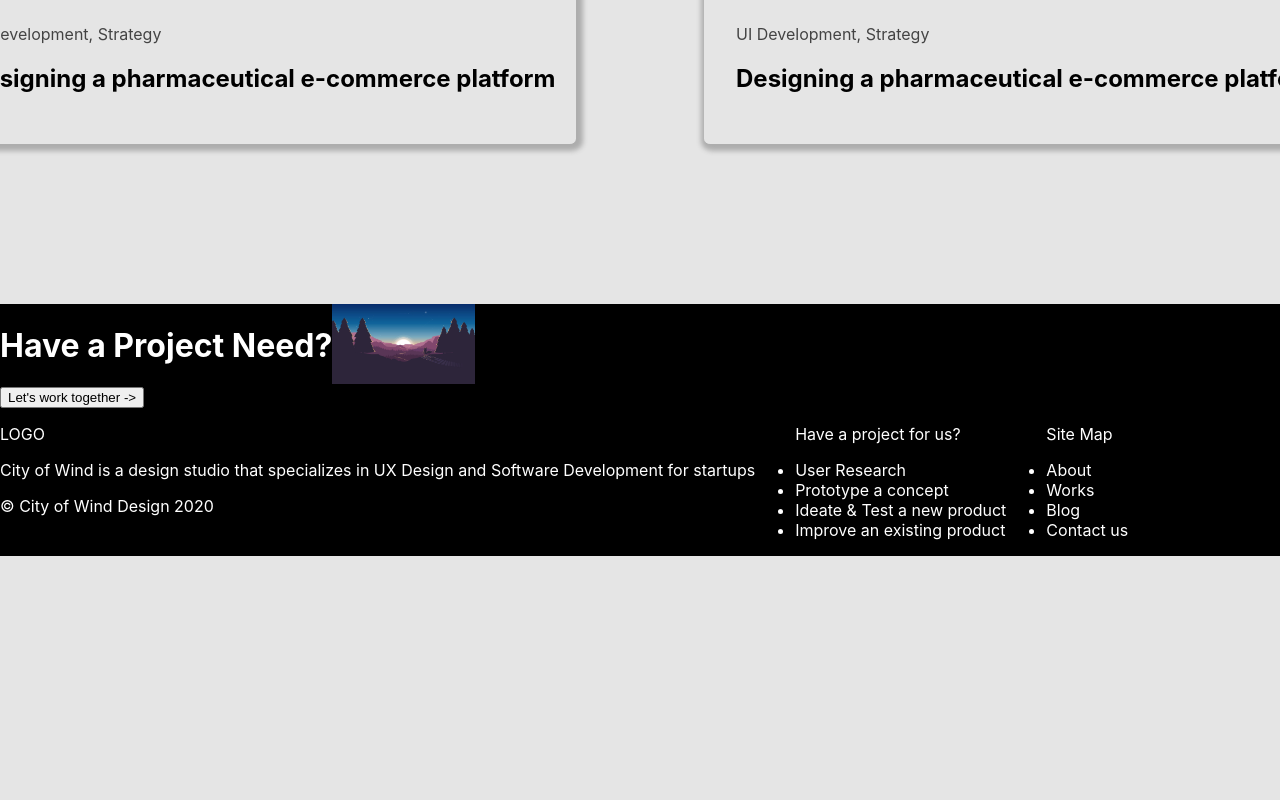
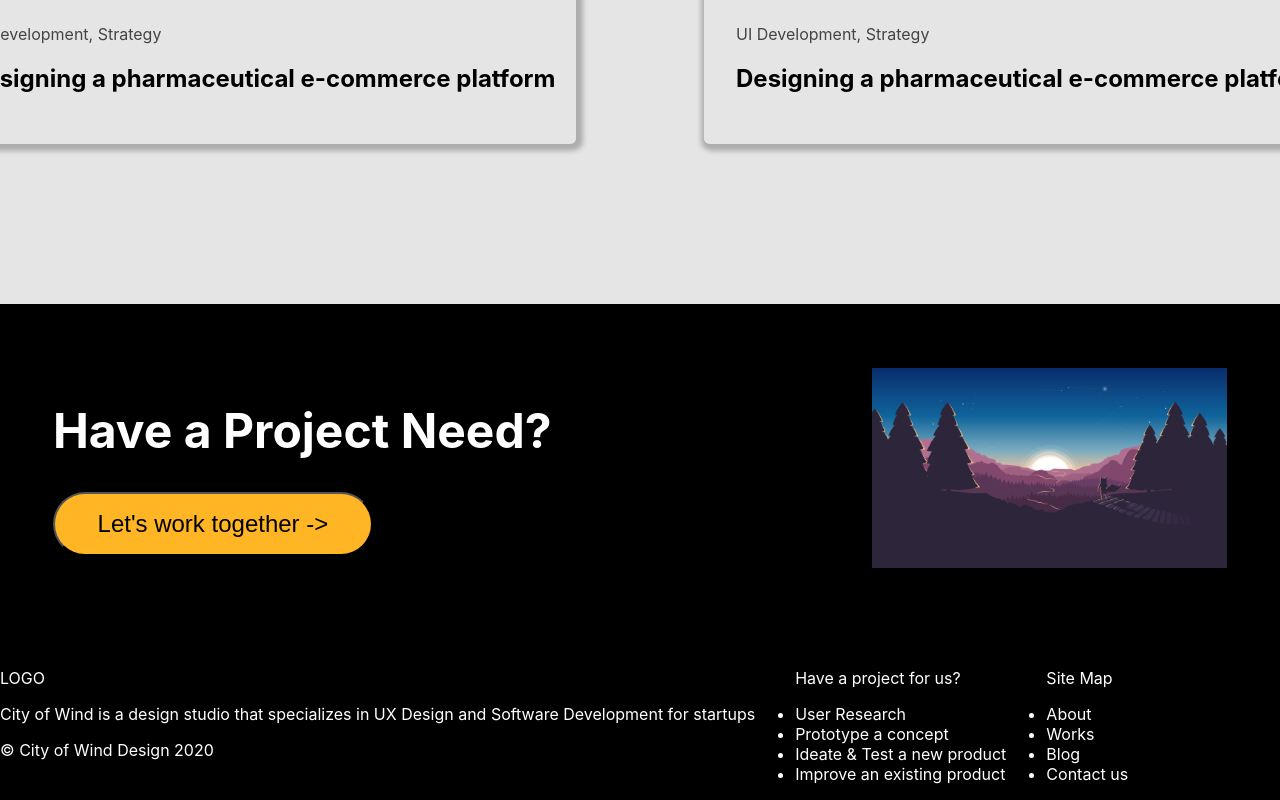
Before and after one commit to ltramos7/cwd-website-fe, a React (Create React App) app: page /work in a window 1280 px wide. Shown: the part 2361-3161 px from the top of the page. Before the commit the page ends 2917 px from the top, so only its background shows below. Built offline with nearby package versions, Linux system fonts and the light colour scheme.

Commit message:
style head of footer

```diff
--- a/src/components/global/footer/index.js
+++ b/src/components/global/footer/index.js
@@ -7,7 +7,7 @@ class Footer extends React.Component{
                 <div className='footer__head'>
                     <div className='footer__head-text'>
                         <h1>Have a Project Need?</h1>
-                        <button>Let's work together -></button>
+                        <button className='footer__head-button'>Let's work together -></button>
                     </div>
                     <div className='footer__head-img'>
                         <img src={require(`./images/minimal-placeholder.jpg`)} alt='placeholder-image' />
--- a/src/scss/_footer.scss
+++ b/src/scss/_footer.scss
@@ -3,14 +3,34 @@
 
     &__head {
         display: flex;
+        justify-content: center;
+        padding-top: 4rem;
+        padding-bottom: 5rem;
 
         &-text {
             color: $white-color;
+            padding-right: 20rem;
+
+            & > h1 {
+                font-size: 3rem;
+            }
+        }
+
+        &-button {
+            height: 4rem;
+            width: 20rem;
+            border-radius: 4rem;
+            font-size: 1.5rem;
+            background-color: $footer-button;
+
+            &:hover {
+                cursor: pointer;
+            }
         }
 
         &-img {
             & > img {
-                height: 10vh;
+                height: 25vh;
                 width: auto;
             }
         }
--- a/src/scss/_variables.scss
+++ b/src/scss/_variables.scss
@@ -4,6 +4,8 @@ $logo-font: 'Playfair Display SC';
 $first-color: #e5e5e5;
 $first-color-shadow: #adadad;
 $second-color: #333333;
+
+$footer-button: #FFB524;
 
 $black-color: black;
 $white-color: white;
```
